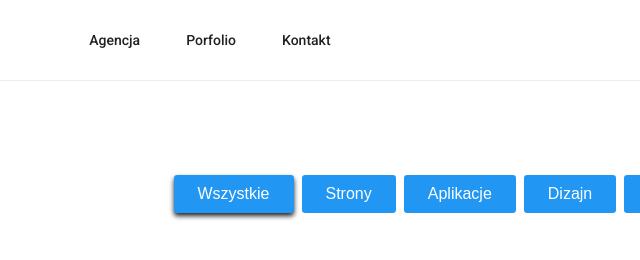
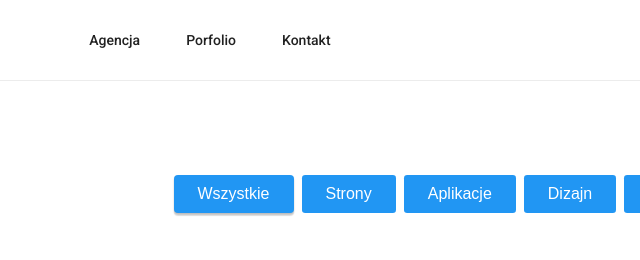
Before and after one commit to AndrzejTyminski/goit-markup-hw-03, a plain HTML site: page portfolio.html in a window 1280 px wide. In both pictures the pointer is over the button "Wszystkie". Shown: the top 260 px of the page, 182-822 px from the left. Drawn offline with Linux system fonts and the light colour scheme.

Commit message:
.button-2th:hover shadow

```diff
--- a/css/styles.css
+++ b/css/styles.css
@@ -33,7 +33,8 @@ body {
 }
 
 .button-2th:hover{
-  box-shadow: 0px 3px 5px #222222;
+  box-shadow: 0px 3px 1px rgba(0, 0, 0, 0.1), 0px 1px 2px rgba(0, 0, 0, 0.08), 0px 2px 2px rgba(0, 0, 0, 0.12);
+border-radius: 4px;;
 }
 
 .margin-bottom0 {
```
